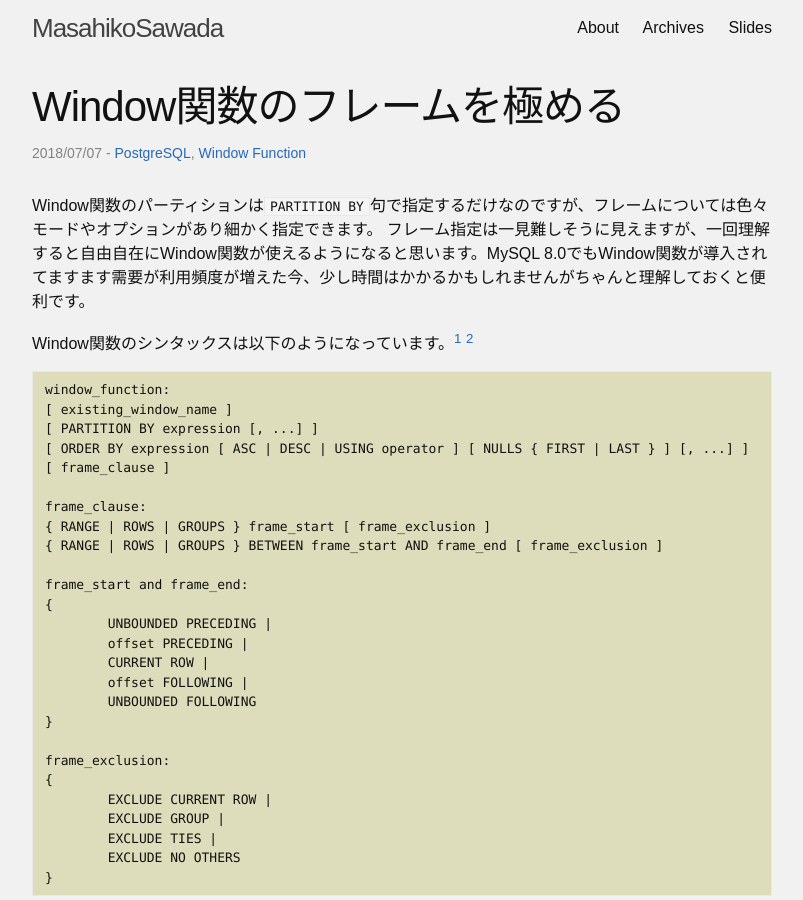
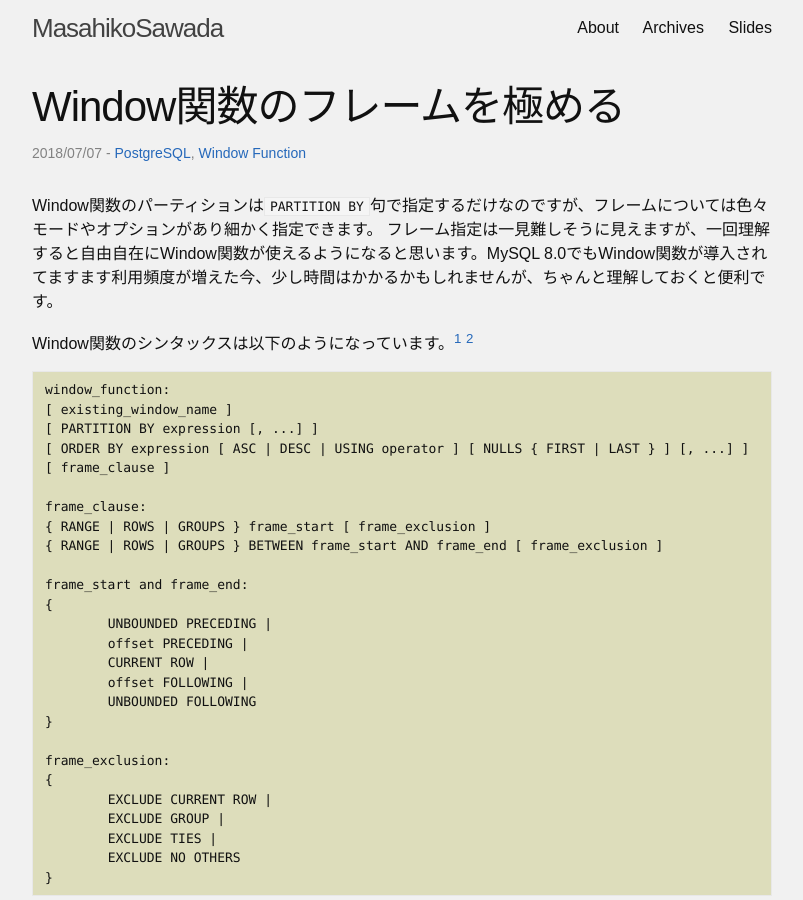
Before and after one commit to MasahikoSawada/masahikosawada.github.io, a Jekyll site: the page built from _posts/2018-07-07-Window-Frame.md, in a window 1280 px wide and 900 px high. Shown: the whole window, without its empty margins (238-1041 px from the left). Built offline with Jekyll 4.4.1, drawn with Linux system fonts in a browser that asks for light colours; comment, search, counter and statistics services are not loaded.

Commit message:
Post: Fix a typo.

```diff
--- a/_posts/2018-07-07-Window-Frame.md
+++ b/_posts/2018-07-07-Window-Frame.md
@@ -7,7 +7,7 @@ tags:
 ---
 
 Window関数のパーティションは`PARTITION BY`句で指定するだけなのですが、フレームについては色々モードやオプションがあり細かく指定できます。
-フレーム指定は一見難しそうに見えますが、一回理解すると自由自在にWindow関数が使えるようになると思います。MySQL 8.0でもWindow関数が導入されてますます需要が利用頻度が増えた今、少し時間はかかるかもしれませんがちゃんと理解しておくと便利です。
+フレーム指定は一見難しそうに見えますが、一回理解すると自由自在にWindow関数が使えるようになると思います。MySQL 8.0でもWindow関数が導入されてますます利用頻度が増えた今、少し時間はかかるかもしれませんが、ちゃんと理解しておくと便利です。
 
 Window関数のシンタックスは以下のようになっています。[^syntax] [^syntax2]
 
```
